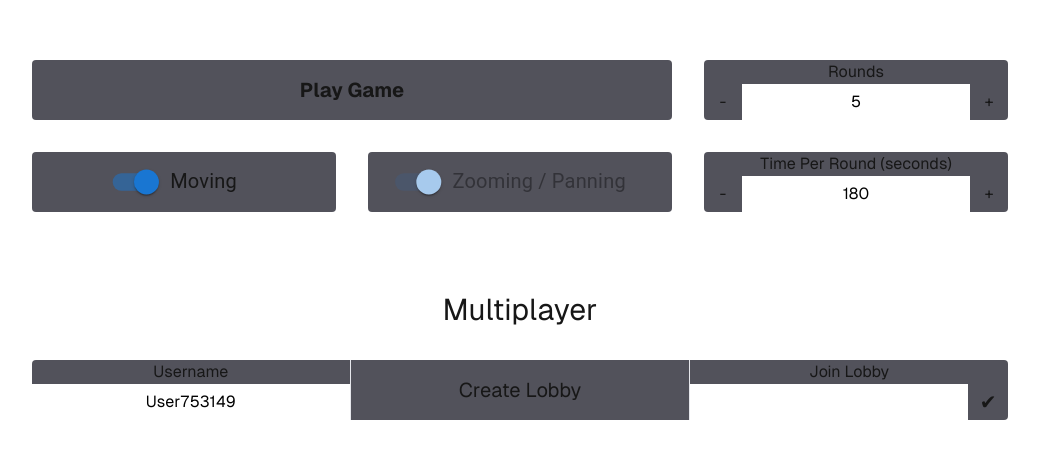
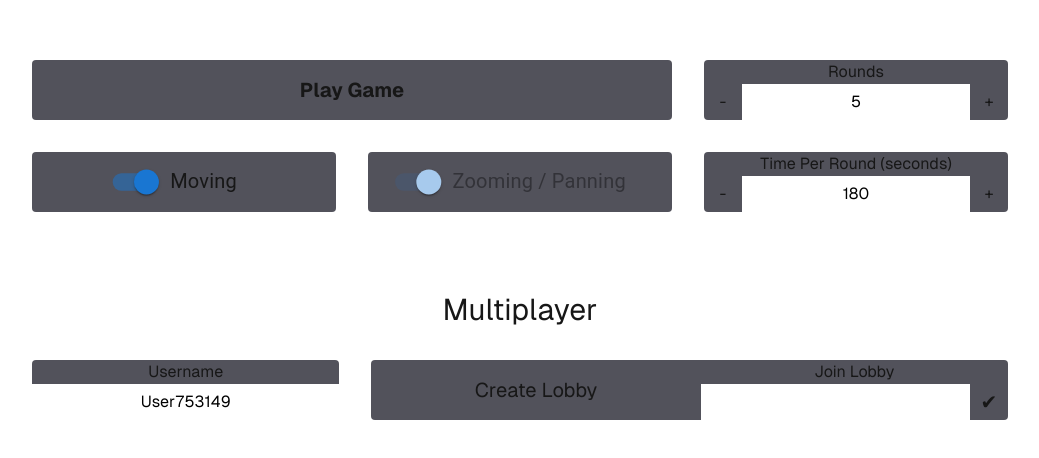
Before and after one commit to Q1000Q/openguessr, a Next.js app: page / in a window 1280 px wide. Shown: the part 160-618 px from the top of the page, without its empty margins (120-1159 px from the left). Built offline with nearby package versions, Linux system fonts and the light colour scheme.

Commit message:
Changed styles of multiplayer button in main menu

```diff
--- a/app/page.tsx
+++ b/app/page.tsx
@@ -136,11 +136,11 @@ export default function Home() {
         <h1 className="mt-12 text-center w-full text-3xl">Multiplayer</h1>
         <div className="flex w-full justify-around">
             <div className="grid w-full grid-cols-[1fr] grid-rows-[2fr_3fr]">
-                <h2 className="text-center bg-zinc-600 col-span-3 rounded-tl">Username</h2>
-                <input onChange={(e) => {setUsername(e.target.value); localStorage.setItem("username", e.target.value);}} type="text" name="rounds" id="rounds" value={username} className="text-black text-center w-full rounded-bl" />
+                <h2 className="text-center bg-zinc-600 col-span-3 rounded-t">Username</h2>
+                <input onChange={(e) => {setUsername(e.target.value); localStorage.setItem("username", e.target.value);}} type="text" name="rounds" id="rounds" value={username} className="text-black text-center w-full rounded-b" />
             </div>
 
-            <button className="p-4 w-full bg-zinc-600 text-center text-xl hover:bg-zinc-800 transition-colors duration-200 border-x">Create Lobby</button>
+            <button className="p-4 w-full bg-zinc-600 text-center text-xl hover:bg-zinc-800 transition-colors duration-200 ml-8 rounded-l">Create Lobby</button>
 
             <div className="w-full bg-zinc-600 grid grid-cols-[7fr_1fr] grid-rows-[2fr_3fr] rounded-r">
                 <h2 className="col-span-2 text-center">Join Lobby</h2>
```
